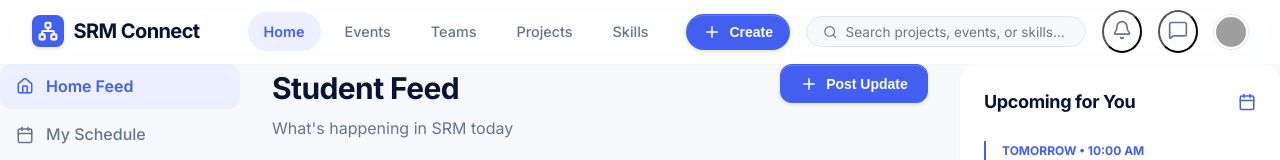
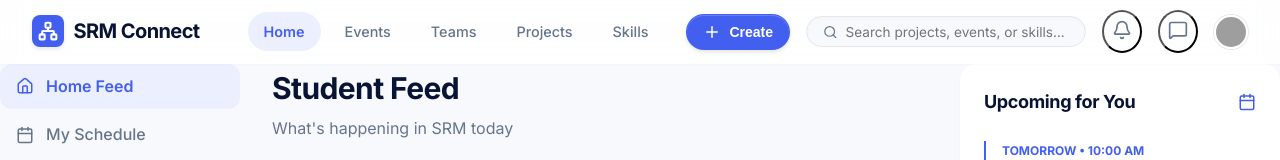
Before and after one commit to swoyamsiddhi/Nexus, a React (Vite) app: page / in a window 1280 px wide. Shown: the top 160 px of the page. Built offline with nearby package versions, Linux system fonts and the light colour scheme; grey boxes are pictures that could not be loaded.

Commit message:
style: remove redundant post update button

```diff
--- a/src/pages/Home.jsx
+++ b/src/pages/Home.jsx
@@ -42,9 +42,6 @@ export default function Home() {
             <h1 style={{ fontSize: '1.875rem', marginBottom: '0.25rem' }}>Student Feed</h1>
             <p style={{ color: 'var(--text-muted)' }}>What's happening in SRM today</p>
           </div>
-          <button className="btn btn-primary">
-            <Plus size={18} /> Post Update
-          </button>
         </div>
 
         <div style={{ display: 'flex', gap: '0.5rem', marginTop: '0.5rem' }}>
```
